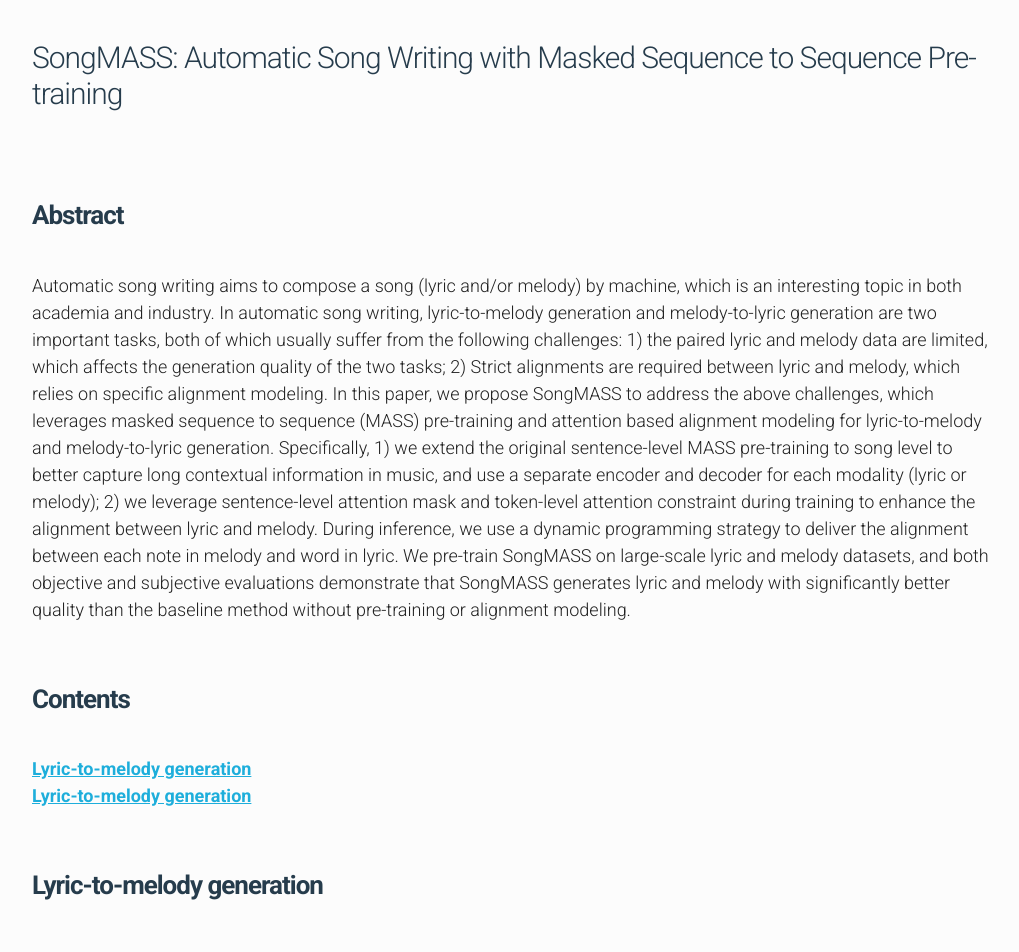
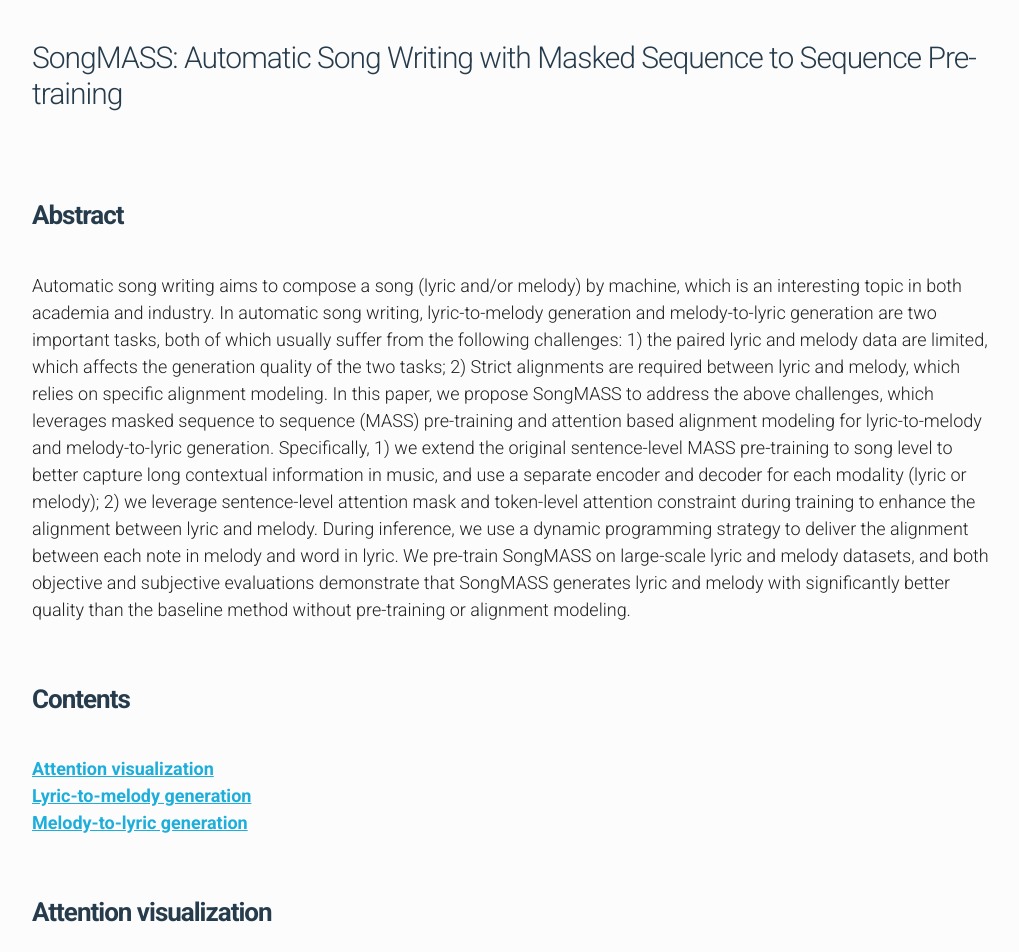
Before and after one commit to MusicGeneration/SongMASS, a plain HTML site: page index.html in a window 1280 px wide. Shown: the top 952 px of the page, without its empty margins (128-1147 px from the left). Drawn offline with nearby package versions, Linux system fonts and the light colour scheme; some packages are replaced by stand-ins of ours.

Commit message:
Update index.html

```diff
--- a/index.html
+++ b/index.html
@@ -36,8 +36,13 @@
    We pre-train SongMASS on large-scale lyric and melody datasets, and both objective and subjective evaluations demonstrate that SongMASS generates lyric and melody with significantly better quality than the baseline method without pre-training or alignment modeling. </p>
 
 <h2 id="abstract">Contents</h2>
+<b><a href="#L2M">Attention visualization</a></b><br>
 <b><a href="#L2M">Lyric-to-melody generation</a></b><br>
-<b><a href="#M2L">Lyric-to-melody generation</a></b><br>
+<b><a href="#M2L">Melody-to-lyric generation</a></b><br>
+
+<span id="attention_vis" name="Attention visualization"></span>
+<h2 id="attention_vis">Attention visualization</h2>
+
 
 <span id="L2M" name="Lyric-to-melody generation"></span>
 <h2 id="L2M">Lyric-to-melody generation</h2>
```
